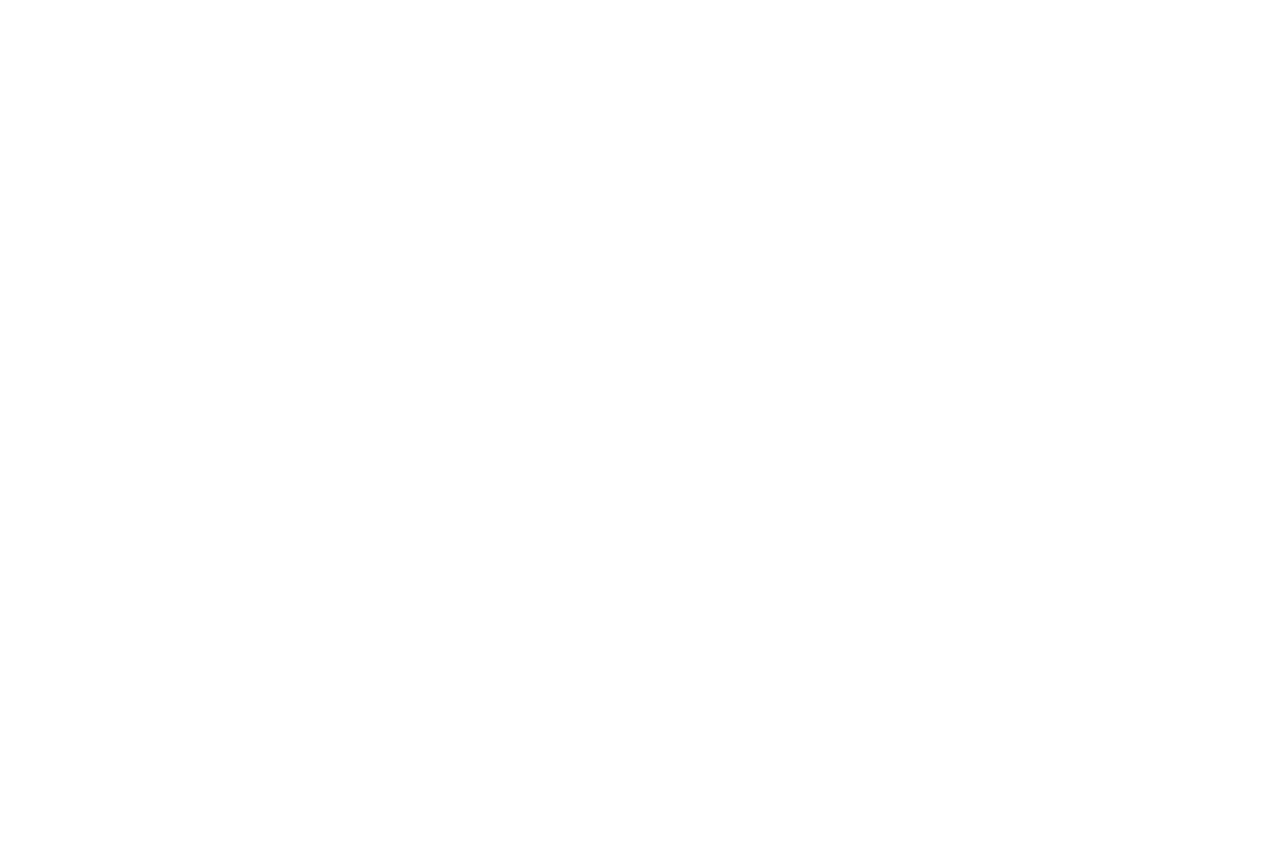
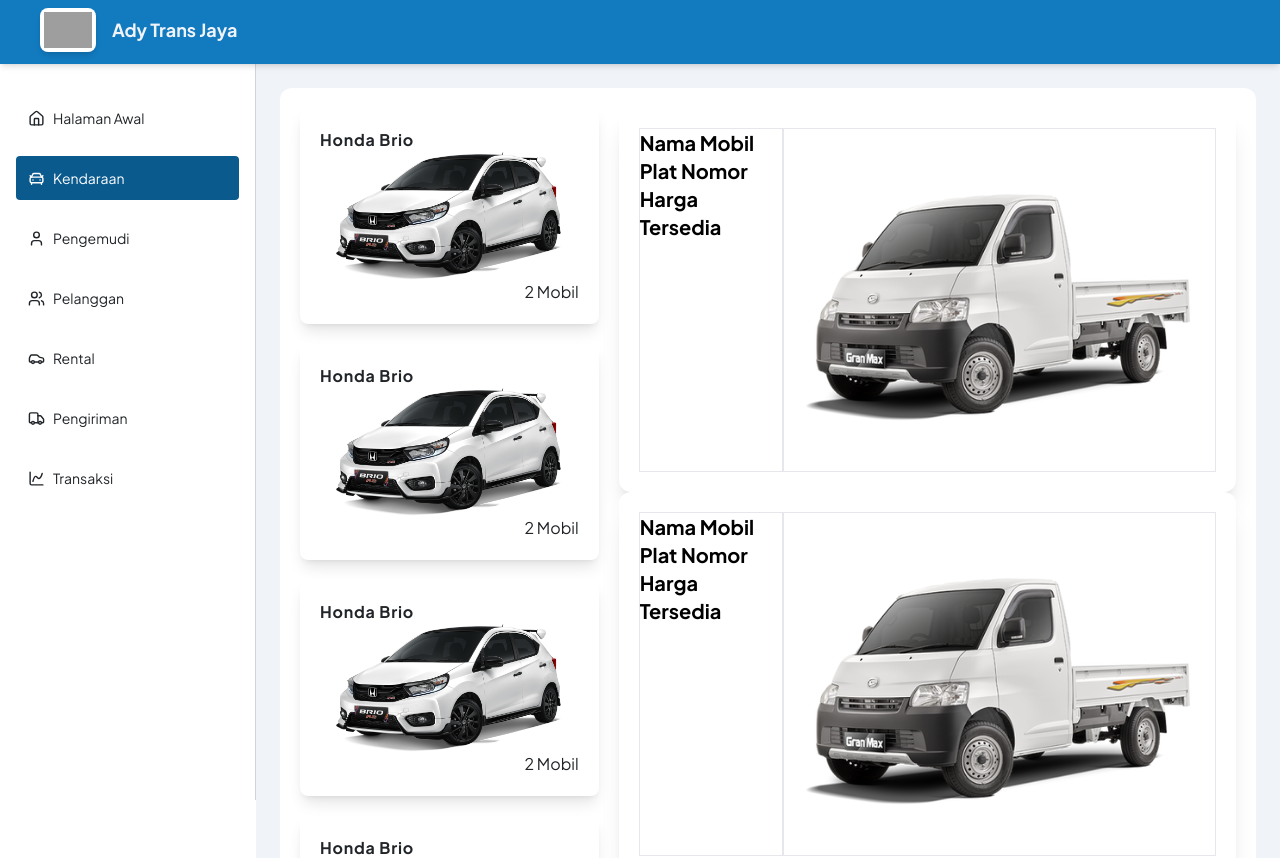
Before and after one commit to Muhless/ady-trans-jaya-react, a React (Vite) app: page /car in a window 1280 px wide. Before the commit this address had no page. Shown: the top 858 px of the page. Before the commit the page ends 800 px from the top, so only its background shows below. Built offline with nearby package versions, Linux system fonts and the light colour scheme; grey boxes are pictures that could not be loaded.

Commit message:
update car pages

```diff
--- a/src/components/Card/CarCard.jsx
+++ b/src/components/Card/CarCard.jsx
@@ -3,7 +3,7 @@ import React from "react";
 function CarCard() {
   return (
     <div
-      className="bg-card text-text hover:text-card rounded-lg p-5 flex flex-col justify-center mt-5 cursor-pointer
+      className="bg-card shadow-lg text-text hover:text-card rounded-lg p-5 mb-5 flex flex-col justify-center cursor-pointer
       hover:bg-hover hover:scale-105 hover:shadow-lg hover:-translate-y-2
       transition-all duration-300 ease-in-out"
     >
@@ -15,7 +15,7 @@ function CarCard() {
           className="h-32 w-auto object-contain"
         />
       </div>
-      <p className="text-end">Tersedia</p>
+      <p className="text-end">2 Mobil</p>
     </div>
   );
 }
--- /dev/null
+++ b/src/components/Card/ListCarCard.jsx
@@ -0,0 +1,23 @@
+import React from "react";
+
+function ListCarCard() {
+  return (
+    <div className="bg-card shadow-xl grid grid-cols-4 rounded-xl p-5 h-96 cursor-pointer hover:text-card hover:bg-hover hover:scale-105 ease-in-out duration-300 transition-all hover:translate-x-2">
+      <div className="border col-span-1 text-xl font-bold ">
+        <h1>Nama Mobil</h1>
+        <h1>Plat Nomor</h1>
+        <h1>Harga</h1>
+        <h1>Tersedia</h1>
+      </div>
+      <div className="border col-span-3 flex justify-center items-center">
+        <img
+          src="/assets\images\cars\pickup.png"
+          alt=""
+          className="size- object-contain"
+        />
+      </div>
+    </div>
+  );
+}
+
+export default ListCarCard;
--- a/src/components/Sidebar.jsx
+++ b/src/components/Sidebar.jsx
@@ -17,9 +17,9 @@ const Sidebar = () => {
   const menuItems = useMemo(
     () => [
       { to: "/", label: "Halaman Awal", icon: <Home size={17} /> },
-      { to: "/manage/car", label: "Kendaraan", icon: <CarFront size={17} /> },
+      { to: "/car", label: "Kendaraan", icon: <CarFront size={17} /> },
       { to: "/manage/driver", label: "Pengemudi", icon: <User size={17} /> },
-      { to: "/manage/customer", label: "Pelanggan", icon: <Users size={17} /> },
+      { to: "/customer", label: "Pelanggan", icon: <Users size={17} /> },
       { to: "/service/rent", label: "Rental", icon: <Car size={17} /> },
       { to: "/service/delivery", label: "Pengiriman", icon: <Truck size={17} /> },
       { to: "/reports/finance", label: "Transaksi", icon: <ChartSpline size={17} /> },
--- /dev/null
+++ b/src/pages/Admin/Car/Index.jsx
@@ -0,0 +1,35 @@
+import React from "react";
+import { Helmet } from "react-helmet-async";
+import CarCard from "../../../components/Card/CarCard";
+import ListCarCard from "../../../components/Card/ListCarCard";
+
+function CarPages() {
+  return (
+    <>
+      <Helmet>
+        <title>Halaman Daftar Mobil</title>
+        <meta
+          name="description"
+          content="Ini adalah halaman kelola data mobil"
+        />
+      </Helmet>
+      <div className="bg-card rounded-xl p-5">
+        <div className="grid grid-cols-3 gap-5">
+          <div className="col-span-1">
+            <CarCard />
+            <CarCard />
+            <CarCard />
+            <CarCard />
+          </div>
+          <div className="col-span-2">
+            <ListCarCard />
+            <ListCarCard />
+            <ListCarCard />
+          </div>
+        </div>
+      </div>
+    </>
+  );
+}
+
+export default CarPages;
--- a/src/pages/Admin/Manages/Car.jsx
+++ /dev/null
@@ -1,43 +0,0 @@
-import React from "react";
-import { Helmet } from "react-helmet-async";
-import CarCard from "../../../components/Card/CarCard";
-
-function CarPages() {
-  return (
-    <>
-      <Helmet>
-        <title>Halaman Daftar Mobil</title>
-        <meta
-          name="description"
-          content="Ini adalah halaman kelola data mobil"
-        />
-      </Helmet>
-      <div className="container mx-auto">
-        <div className="grid grid-cols-3 bg-fifth rounded-xl row-span-2 p-10 bg-primary">
-          <div className="col-span-1 items-center text-center h-auto">
-            <h1 className="text-5xl font-bold text-white">#Honda Brio</h1>
-            <div className="flex flex-col w-1/2 bg-white mt-4 text-center rounded-lg mx-auto">
-              <h1>Spesifikasi</h1>
-              <p>Plat Nomor</p>
-            </div>
-          </div>
-          <div className="col-span-2 flex justify-center items-center">
-            <img
-              src="/assets/images/cars/brio.png"
-              alt=""
-              className="w-full h-auto object-contain max-h-96"
-            />
-          </div>
-        </div>
-        <div className="grid grid-cols-4 gap-4">
-          <CarCard />
-          <CarCard />
-          <CarCard />
-          <CarCard />
-        </div>
-      </div>
-    </>
-  );
-}
-
-export default CarPages;
--- a/src/routes/index.jsx
+++ b/src/routes/index.jsx
@@ -3,12 +3,12 @@ import { BrowserRouter as Router, Routes, Route } from "react-router-dom";
 import Layout from "../layouts";
 import DeliveryPages from "../pages/Admin/Services/Delivery";
 import RentPages from "../pages/Admin/Rent";
-import CarPages from "../pages/Admin/Manages/Car";
-import CustomerPages from "../pages/Admin/Manages/Customer";
 import HomePages from "../pages/Home";
 import AddDriverPages from "../pages/Admin/Driver/AddDriver";
 import DetailDriverPages from "../pages/Admin/Driver/DetailDriver";
 import DriverPages from "../pages/Admin/Driver/Driver";
+import CarPages from "../pages/Admin/Car/Index";
+import CustomerPages from "../pages/Admin/Car/Customer";
 
 function AppRoutes() {
   return (
@@ -21,8 +21,8 @@ function AppRoutes() {
           <Route path="/manage/driver/add" element={<AddDriverPages />} />
           <Route path="/manage/driver/:id" element={<DetailDriverPages />} />
           {/* customer */}
-          <Route path="/manage/customer" element={<CustomerPages />} />
-          <Route path="/manage/car" element={<CarPages />} />
+          <Route path="/customer" element={<CustomerPages />} />
+          <Route path="/car" element={<CarPages />} />
           <Route path="/service/rent" element={<RentPages />} />
           <Route path="/service/delivery" element={<DeliveryPages />} />
         </Route>
```
Also changed, not shown: src/pages/Admin/Car/Customer.jsx (renamed from src/pages/Admin/Manages/Customer.jsx).
